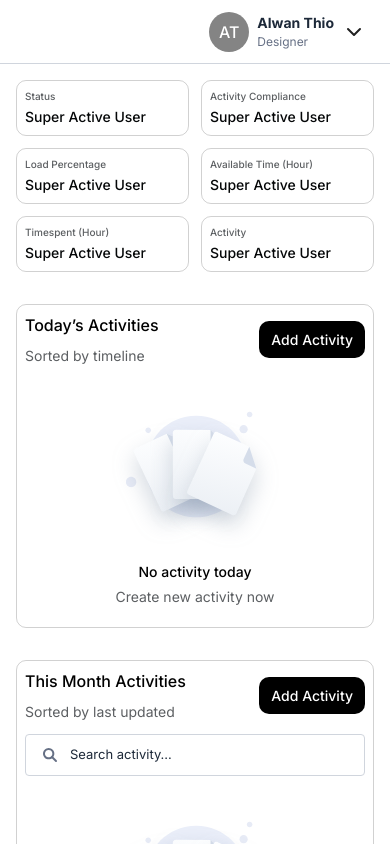
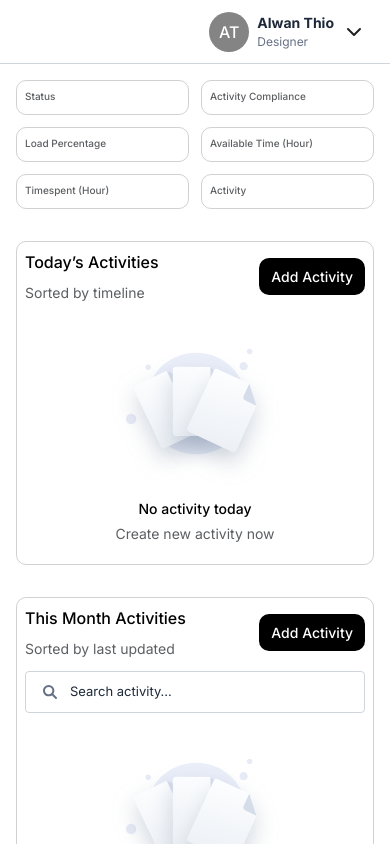
Before and after one commit to milyasbpa/log-activity, a Next.js app: page / in a window 390 px wide. Shown: the top 844 px of the page. Built offline with nearby package versions, Linux system fonts and the light colour scheme.

Commit message:
fix: summary

```diff
--- a/src/features/activity/mobile/container/Activity.mobile.container.tsx
+++ b/src/features/activity/mobile/container/Activity.mobile.container.tsx
@@ -13,7 +13,7 @@ export const ActivityMobileContainer = (
   props: ActivityMobileContainerProps
 ) => {
   return (
-    <div className={clsx("w-full", "bg-white", "min-h-[100vh]")}>
+    <div className={clsx("sm:hidden", "w-full", "bg-white", "min-h-[100vh]")}>
       <SummaryActivityMobile />
       <TodayActivitiesActivityMobile />
       <MonthActivitiesActivityMobile />
--- a/src/features/activity/mobile/fragments/summary/Summary.activity.mobile.tsx
+++ b/src/features/activity/mobile/fragments/summary/Summary.activity.mobile.tsx
@@ -2,9 +2,17 @@ import * as React from "react";
 import clsx from "clsx";
 import { SummaryItemActivityMobile } from "../../components/summary_item";
 import { getDictionaries } from "../../i18n";
+import { useFormContext } from "react-hook-form";
+import { ActivityMobileForm } from "../../react_hook_form/type";
+import { forms } from "../../react_hook_form/data";
 
 export const SummaryActivityMobile = () => {
   const dictionaries = getDictionaries("en");
+  const { watch, setValue } = useFormContext<ActivityMobileForm>();
+  const summaryData = watch(forms.summary.data) as {
+    id: string;
+    value: string;
+  }[];
   return (
     <div
       className={clsx(
@@ -13,11 +21,15 @@ export const SummaryActivityMobile = () => {
         "px-[1rem] py-[1rem]"
       )}
     >
-      {dictionaries.summary.items.map((item, itemIndex) => (
+      {summaryData.map((summaryItem, summaryIndex) => (
         <SummaryItemActivityMobile
-          key={itemIndex}
-          name={item.label}
-          value={"Super Active User"}
+          key={summaryIndex}
+          name={
+            dictionaries.summary.items.find(
+              (item) => item.id === summaryItem.id
+            )?.label ?? ""
+          }
+          value={summaryItem.value}
         />
       ))}
     </div>
--- a/src/features/activity/mobile/i18n/locales/en.json
+++ b/src/features/activity/mobile/i18n/locales/en.json
@@ -2,21 +2,27 @@
   "summary": {
     "items": [
       {
+        "id": "status",
         "label": "Status"
       },
       {
+        "id": "activity_compliance",
         "label": "Activity Compliance"
       },
       {
+        "id": "load_percentage",
         "label": "Load Percentage"
       },
       {
+        "id": "available_time",
         "label": "Available Time (Hour)"
       },
       {
+        "id": "timespent",
         "label": "Timespent (Hour)"
       },
       {
+        "id": "activity",
         "label": "Activity"
       }
     ]
--- a/src/features/activity/mobile/react_hook_form/data.ts
+++ b/src/features/activity/mobile/react_hook_form/data.ts
@@ -1,6 +1,6 @@
 export const forms = {
   summary: {
-    status: "status-summary-activity_mobile",
+    data: "data-summary-activity_mobile",
   },
   today_activities: {
     data: "data-today_activities-activity_mobile",
--- a/src/features/activity/mobile/react_hook_form/default.ts
+++ b/src/features/activity/mobile/react_hook_form/default.ts
@@ -20,9 +20,34 @@ export interface MonthActivities {
 
 export const defaultValues: ActivityMobileForm = {
   // summary
-  [forms.summary.status]: [] as {
+  [forms.summary.data]: [
+    {
+      id: "status",
+      value: "",
+    },
+    {
+      id: "activity_compliance",
+      value: "",
+    },
+    {
+      id: "load_percentage",
+      value: "",
+    },
+    {
+      id: "available_time",
+      value: "",
+    },
+    {
+      id: "timespent",
+      value: "",
+    },
+    {
+      id: "activity",
+      value: "",
+    },
+  ] as {
     id: string;
-    name: string;
+    value: string;
   }[],
 
   // today_activities
--- a/src/features/activity/mobile/react_hook_form/type.ts
+++ b/src/features/activity/mobile/react_hook_form/type.ts
@@ -1,7 +1,7 @@
 import { forms } from "./data";
 import { MonthActivities, TodayActivities } from "./default";
 
-export const summary = [forms.summary.status] as const;
+export const summary = [forms.summary.data] as const;
 
 export const today_activities = [forms.today_activities.data] as const;
 
@@ -54,6 +54,7 @@ export type ActivityMobileForm = Record<
   | number
   | boolean
   | { id: string; name: string }[]
+  | { id: string; value: string }[]
   | null
   | { id: string; name: string }
   | TodayActivities[]
```
